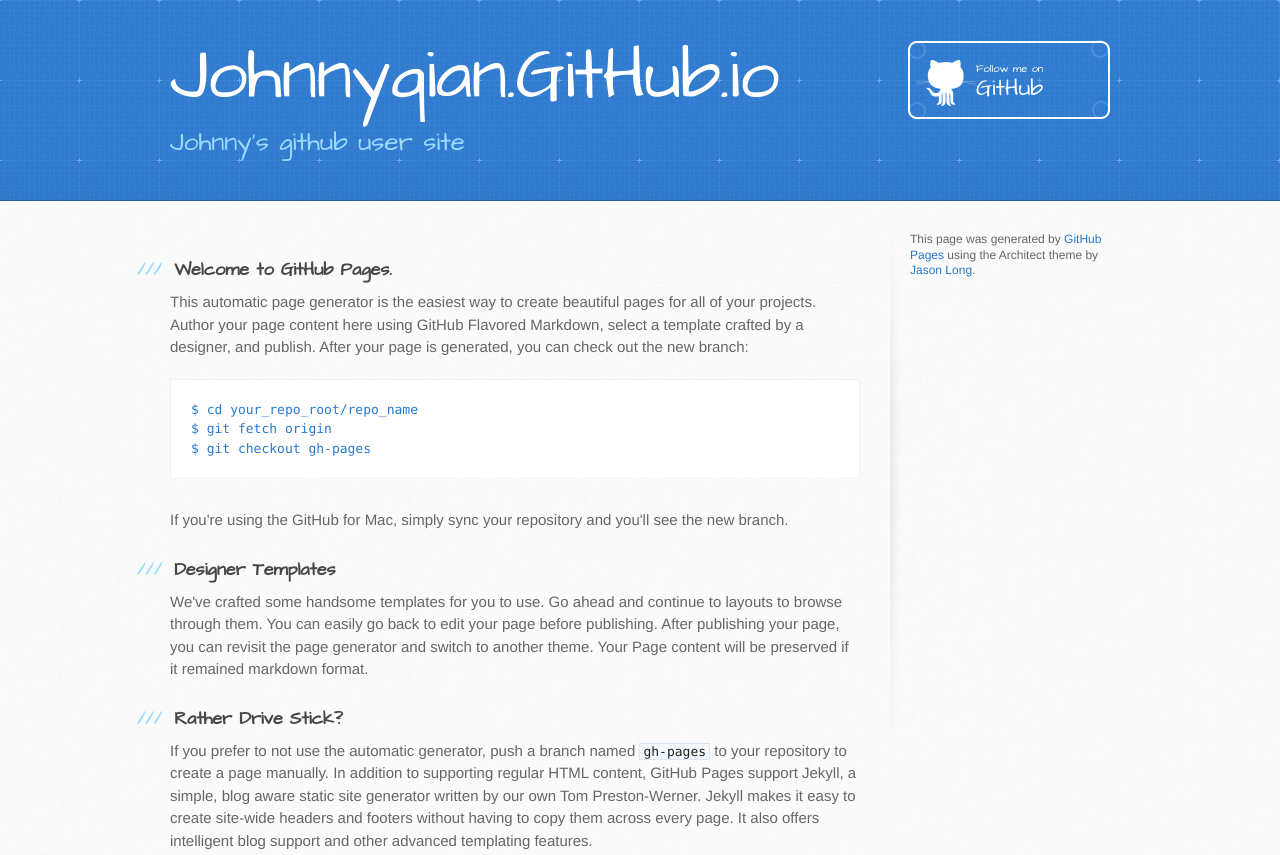
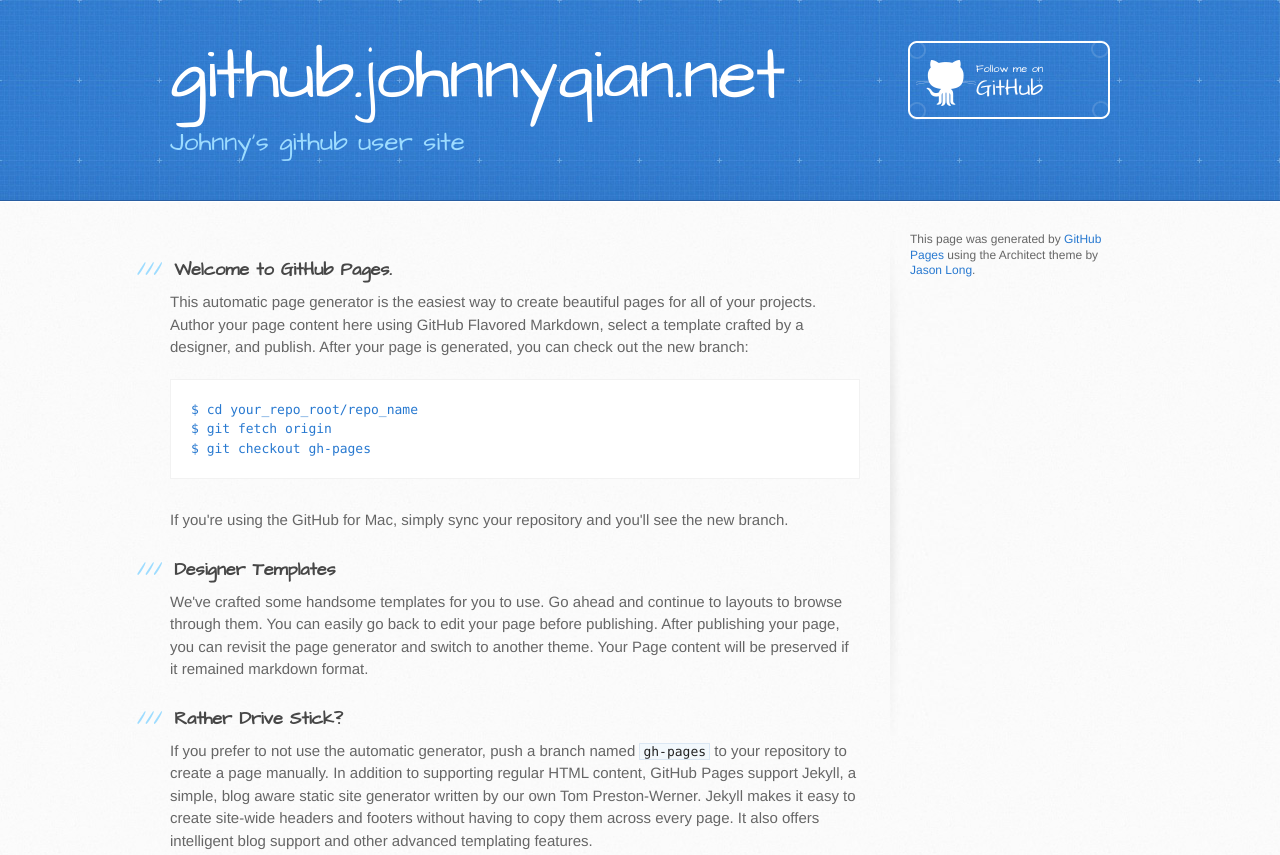
Before and after one commit to johnnyqian/johnnyqian.github.io, a plain HTML site: page index.html in a window 1280 px wide. Shown: the top 855 px of the page. Drawn offline with Linux system fonts and the light colour scheme.

Commit message:
Change site name to my custom domain

```diff
--- a/index.html
+++ b/index.html
@@ -13,13 +13,13 @@
     <script src="//html5shiv.googlecode.com/svn/trunk/html5.js"></script>
     <![endif]-->
 
-    <title>Johnnyqian.GitHub.io by johnnyqian</title>
+    <title>github.johnnyqian.net by johnnyqian</title>
   </head>
 
   <body>
     <header>
       <div class="inner">
-        <h1>Johnnyqian.GitHub.io</h1>
+        <h1>github.johnnyqian.net</h1>
         <h2>Johnny&#39;s github user site</h2>
         <a href="https://github.com/johnnyqian" class="button"><small>Follow me on</small> GitHub</a>
       </div>
```
